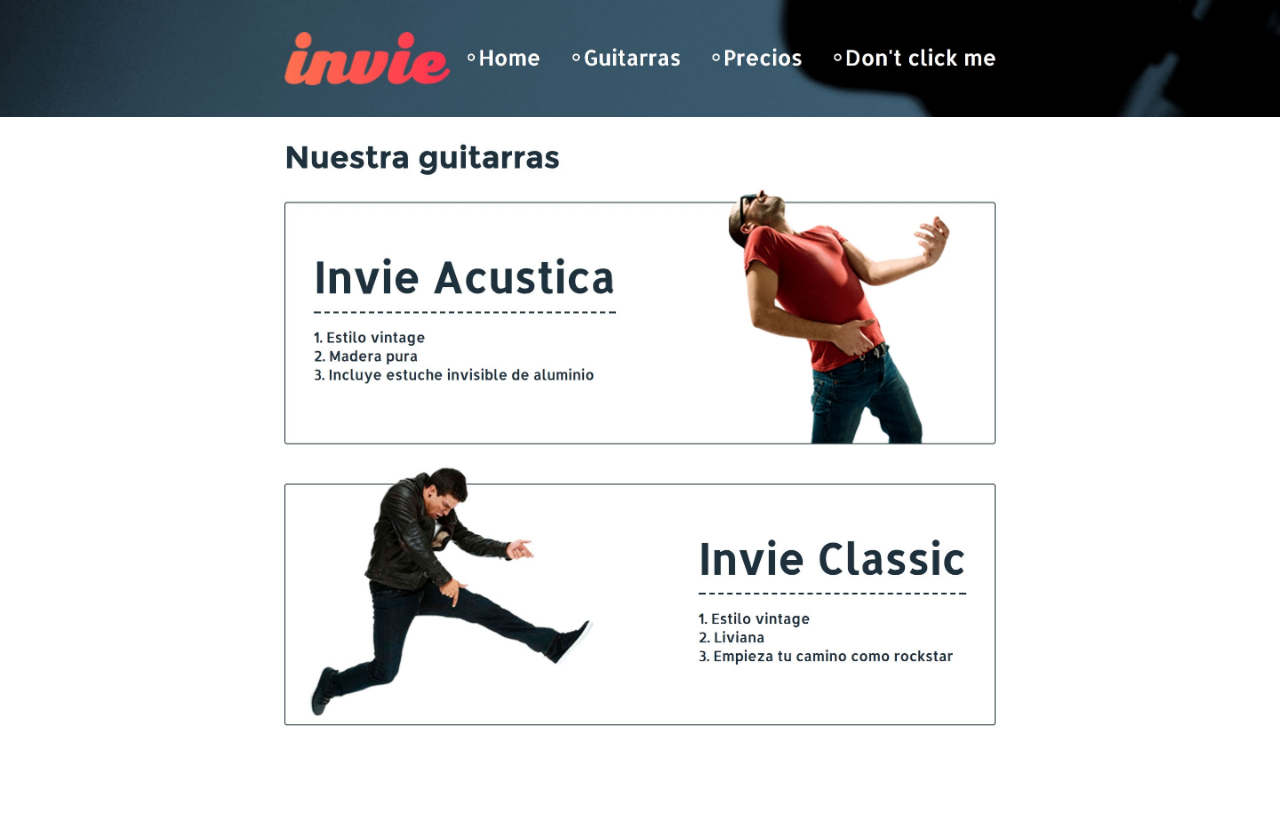
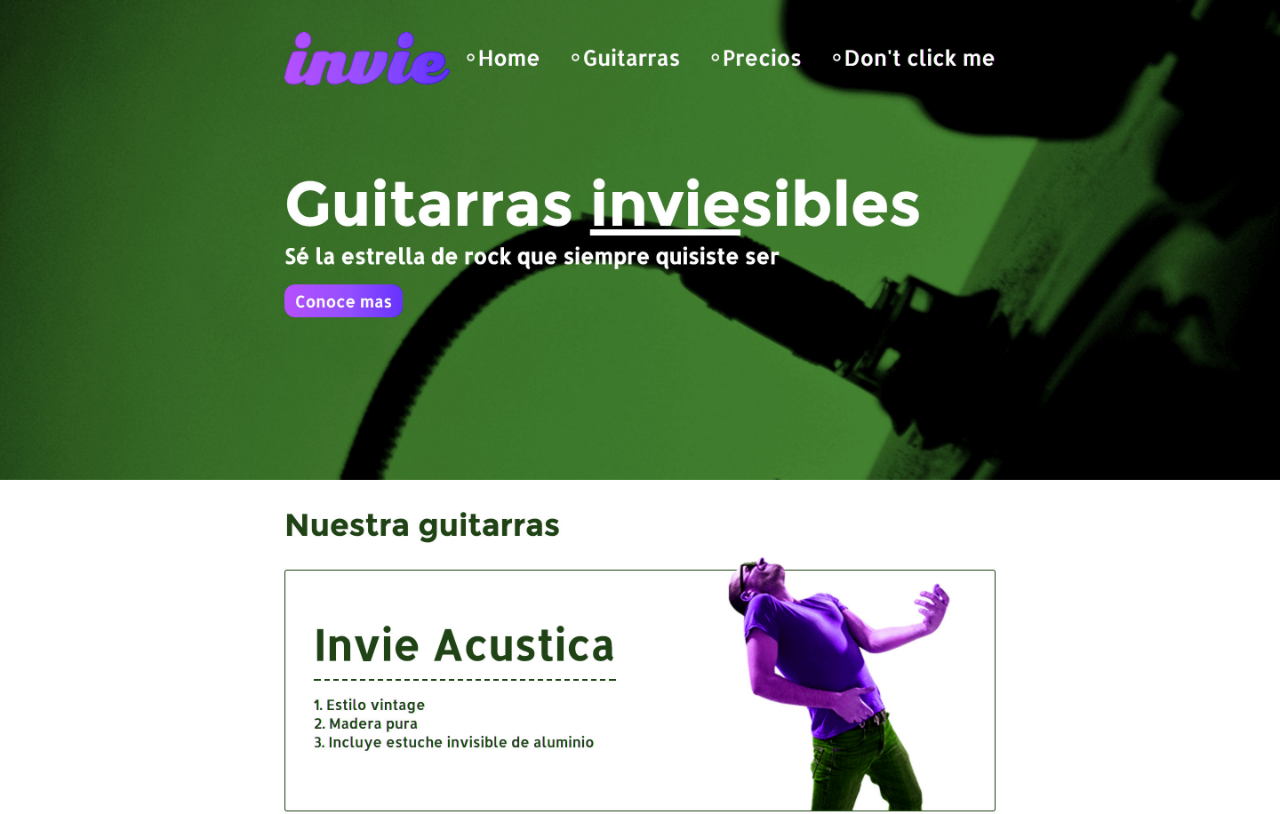
Before and after one commit to viviandiro/Ejercicio-prueba, a plain HTML site: page index.html in a window 1280 px wide. Shown: the top 814 px of the page. Drawn offline with Linux system fonts and the light colour scheme.

Commit message:
Nueva version imagen

```diff
--- a/index.html
+++ b/index.html
@@ -15,10 +15,8 @@
   </head>
 
      <body>
-        <img src="header.jpg" alt="">
-        <img src="hero.jpg" alt="">
-<img src="acustica.webp"alt="">
-<img src="clasica.jpg"alt="">
+        <img src="nueva-version.jpg" alt="">
+
 
     </body>
 
```
Also changed, not shown: nueva-version.jpg (added).
